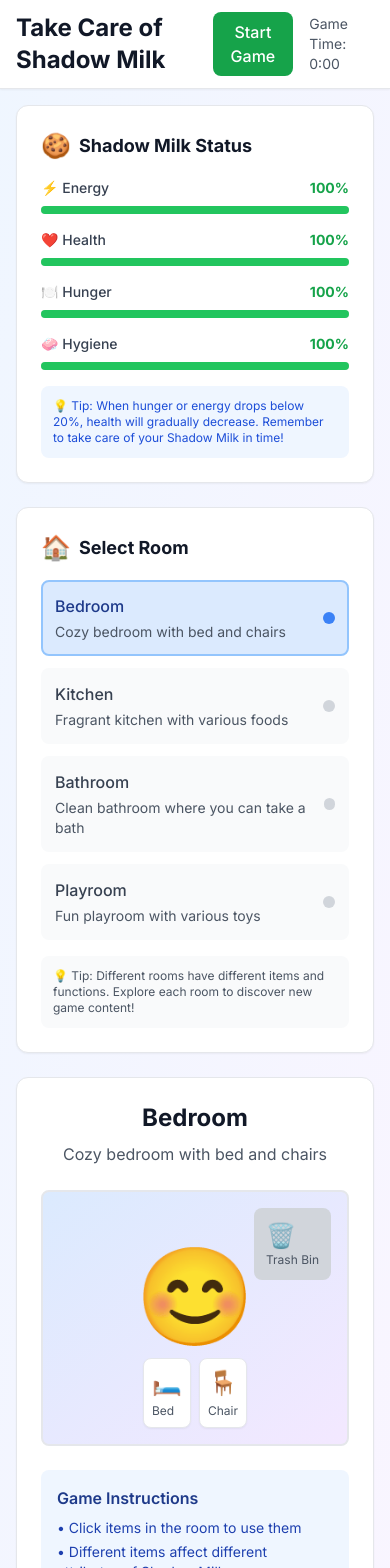
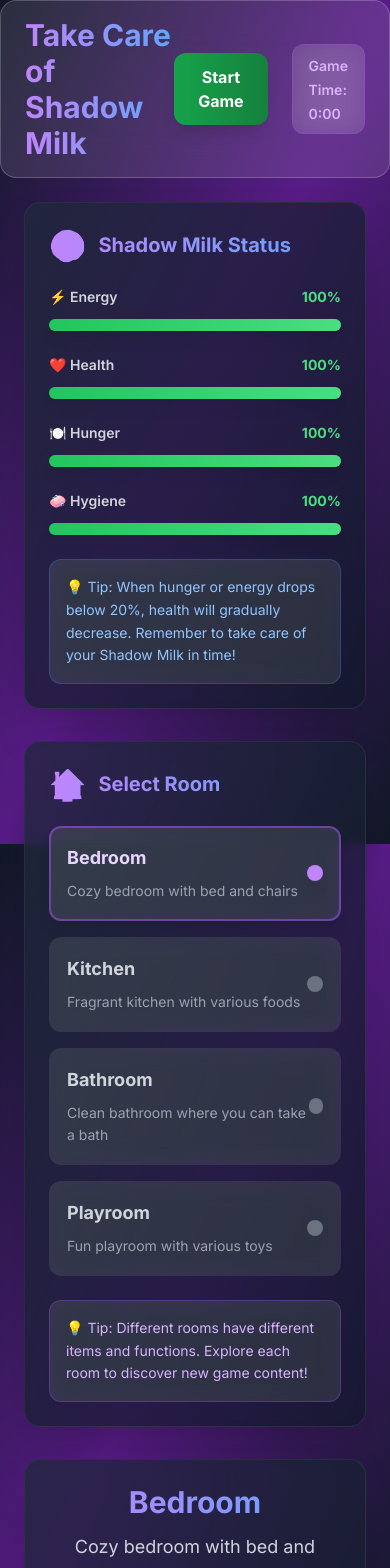
Before and after one commit to ken-fs/takecareofshadowmilk, a Next.js app: page /game in a window 390 px wide. Shown: the top 1568 px of the page. Built offline with nearby package versions, Linux system fonts and the light colour scheme.

Commit message:
feat: 更改主题

```diff
--- a/src/app/game/page.tsx
+++ b/src/app/game/page.tsx
@@ -12,35 +12,37 @@ export default function GamePage() {
   const { t } = useLanguage();
 
   return (
-    <div className="min-h-screen bg-gradient-to-br from-blue-50 to-purple-50">
+    <div className="min-h-screen">
       {/* 游戏标题栏 */}
-      <div className="bg-white shadow-sm border-b border-gray-200 px-4 py-3">
+      <div className="glass-effect sticky top-0 z-50 backdrop-blur-xl px-6 py-4">
         <div className="max-w-7xl mx-auto flex justify-between items-center">
-          <h1 className="text-2xl font-bold text-gray-900">
+          <h1 className="text-3xl font-bold text-gradient">
             {t('game.title')}
           </h1>
-          <div className="flex items-center space-x-4">
+          <div className="flex items-center space-x-6">
             <button
               onClick={() => toggleGame(!state.isGameActive)}
-              className={`px-4 py-2 rounded-lg font-medium transition-colors ${
+              className={`px-6 py-3 rounded-xl font-bold transition-all duration-300 transform hover:scale-105 ${
                 state.isGameActive
-                  ? 'bg-red-600 hover:bg-red-700 text-white'
-                  : 'bg-green-600 hover:bg-green-700 text-white'
+                  ? 'bg-gradient-to-r from-red-600 to-red-700 hover:from-red-700 hover:to-red-800 text-white shadow-lg'
+                  : 'bg-gradient-to-r from-green-600 to-green-700 hover:from-green-700 hover:to-green-800 text-white shadow-lg'
               }`}
             >
               {state.isGameActive ? t('game.pauseGame') : t('game.startGame')}
             </button>
-            <span className="text-sm text-gray-600">
-              {t('game.gameTime')}: {Math.floor(state.gameTime / 60)}:{(state.gameTime % 60).toString().padStart(2, '0')}
-            </span>
+            <div className="glass-effect px-4 py-2 rounded-xl border border-purple-500/30">
+              <span className="text-sm text-purple-300 font-semibold">
+                {t('game.gameTime')}: {Math.floor(state.gameTime / 60)}:{(state.gameTime % 60).toString().padStart(2, '0')}
+              </span>
+            </div>
           </div>
         </div>
       </div>
 
-      <div className="max-w-7xl mx-auto p-4">
-        <div className="grid lg:grid-cols-4 gap-6">
+      <div className="max-w-7xl mx-auto p-6">
+        <div className="grid lg:grid-cols-4 gap-8">
           {/* 左侧边栏 - 状态和房间选择 */}
-          <div className="lg:col-span-1 space-y-6">
+          <div className="lg:col-span-1 space-y-8">
             <GameStats stats={state.stats} />
             <RoomSelector
               currentRoom={state.currentRoom}
--- a/src/app/globals.css
+++ b/src/app/globals.css
@@ -4,25 +4,46 @@
 
 @layer base {
   body {
-    @apply bg-white text-gray-900;
+    @apply bg-gradient-to-br from-gray-900 via-purple-900 to-gray-900 text-white min-h-screen;
+    background-attachment: fixed;
+  }
+
+  html {
+    scroll-behavior: smooth;
   }
 }
 
 @layer components {
   .btn-primary {
-    @apply bg-blue-600 hover:bg-blue-700 text-white font-semibold py-2 px-4 rounded-lg transition-colors duration-200;
+    @apply bg-gradient-to-r from-purple-600 to-blue-600 hover:from-purple-700 hover:to-blue-700 text-white font-bold py-3 px-6 rounded-xl transition-all duration-300 transform hover:scale-105 shadow-lg hover:shadow-xl;
   }
 
   .btn-secondary {
-    @apply bg-gray-200 hover:bg-gray-300 text-gray-800 font-semibold py-2 px-4 rounded-lg transition-colors duration-200;
+    @apply bg-gradient-to-r from-gray-700 to-gray-600 hover:from-gray-600 hover:to-gray-500 text-white font-semibold py-3 px-6 rounded-xl transition-all duration-300 transform hover:scale-105 shadow-lg;
   }
 
   .card {
-    @apply bg-white rounded-lg shadow-md border border-gray-200 p-6;
+    @apply bg-gradient-to-br from-gray-800/80 to-gray-900/80 backdrop-blur-sm rounded-2xl shadow-2xl border border-gray-700/50 p-6 backdrop-saturate-150;
   }
 
   .game-container {
-    @apply max-w-4xl mx-auto p-4;
+    @apply max-w-6xl mx-auto p-6;
+  }
+
+  .hero-gradient {
+    @apply bg-gradient-to-br from-purple-900/40 via-blue-900/40 to-indigo-900/40;
+  }
+
+  .glass-effect {
+    @apply bg-white/10 backdrop-blur-md border border-white/20 rounded-2xl;
+  }
+
+  .text-gradient {
+    @apply bg-gradient-to-r from-purple-400 to-blue-400 bg-clip-text text-transparent;
+  }
+
+  .accent-border {
+    @apply border-l-4 border-purple-500 pl-4;
   }
 }
 
@@ -37,6 +58,18 @@
 
   .animate-fade-in-scale {
     animation: fadeInScale 0.8s ease-out 0.4s both;
+  }
+
+  .animate-float {
+    animation: float 3s ease-in-out infinite;
+  }
+
+  .animate-pulse-slow {
+    animation: pulse 3s cubic-bezier(0.4, 0, 0.6, 1) infinite;
+  }
+
+  .animate-bounce-slow {
+    animation: bounce 2s infinite;
   }
 }
 
@@ -62,20 +95,38 @@
   }
 }
 
-@layer components {
-  .btn-primary {
-    @apply bg-blue-600 hover:bg-blue-700 text-white font-semibold py-2 px-4 rounded-lg transition-colors duration-200;
+@keyframes float {
+  0%, 100% {
+    transform: translateY(0px);
   }
-
-  .btn-secondary {
-    @apply bg-gray-200 hover:bg-gray-300 text-gray-800 font-semibold py-2 px-4 rounded-lg transition-colors duration-200;
-  }
-
-  .card {
-    @apply bg-white rounded-lg shadow-md border border-gray-200 p-6;
-  }
-
-  .game-container {
-    @apply max-w-4xl mx-auto p-4;
+  50% {
+    transform: translateY(-10px);
   }
 }
+
+/* 自定义滚动条 */
+::-webkit-scrollbar {
+  width: 8px;
+}
+
+::-webkit-scrollbar-track {
+  @apply bg-gray-800;
+}
+
+::-webkit-scrollbar-thumb {
+  @apply bg-gradient-to-b from-purple-500 to-blue-500 rounded-full;
+}
+
+::-webkit-scrollbar-thumb:hover {
+  @apply bg-gradient-to-b from-purple-600 to-blue-600;
+}
+
+/* 选择文本样式 */
+::selection {
+  @apply bg-purple-500/30 text-white;
+}
+
+/* 焦点样式 */
+.focus-ring {
+  @apply focus:outline-none focus:ring-2 focus:ring-purple-500 focus:ring-offset-2 focus:ring-offset-gray-900;
+}
--- a/src/components/GameInterface.tsx
+++ b/src/components/GameInterface.tsx
@@ -42,64 +42,76 @@ export function GameInterface({ currentRoom, onUseItem }: GameInterfaceProps) {
   };
 
   return (
-    <div className="bg-white rounded-xl shadow-sm border border-gray-200 p-6">
-      <div className="text-center mb-6">
-        <h3 className="text-2xl font-bold text-gray-900 mb-2">
+    <div className="card hover:scale-105 transition-transform duration-300">
+      <div className="text-center mb-8">
+        <h3 className="text-3xl font-bold text-gradient mb-3">
           {t(`game.rooms.${currentRoom}.name`)}
         </h3>
-        <p className="text-gray-600">{t(`game.rooms.${currentRoom}.description`)}</p>
+        <p className="text-gray-300 text-lg leading-relaxed">{t(`game.rooms.${currentRoom}.description`)}</p>
       </div>
 
       {/* 房间背景 */}
-      <div className={`relative h-64 rounded-lg mb-6 ${currentRoomData?.background} border-2 border-gray-200`}>
+      <div className={`relative h-80 rounded-2xl mb-8 glass-effect border-2 border-purple-500/30 overflow-hidden`}>
         {/* Shadow Milk 角色 */}
         <div className="absolute inset-0 flex items-center justify-center">
-          <div className="text-8xl animate-bounce">
+          <div className="text-9xl animate-bounce-slow">
             {getCharacterEmoji()}
           </div>
         </div>
 
         {/* 房间物品 */}
-        <div className="absolute bottom-4 left-4 right-4">
-          <div className="flex flex-wrap gap-2 justify-center">
+        <div className="absolute bottom-6 left-6 right-6">
+          <div className="flex flex-wrap gap-3 justify-center">
             {roomItems.map((item) => (
               <div
                 key={item.id}
-                className="bg-white rounded-lg p-2 shadow-sm border border-gray-200 cursor-pointer hover:shadow-md transition-shadow"
+                className="glass-effect rounded-xl p-3 shadow-lg border border-white/20 cursor-pointer hover:scale-110 transition-all duration-300 group"
                 onClick={() => onUseItem(item.id)}
                 title={t(`game.items.${item.id}.description`)}
               >
-                <div className="text-2xl">{item.icon}</div>
-                <div className="text-xs text-gray-600 mt-1">{t(`game.items.${item.id}.name`)}</div>
+                <div className="text-3xl group-hover:animate-bounce-slow">{item.icon}</div>
+                <div className="text-xs text-gray-300 mt-2 font-semibold">{t(`game.items.${item.id}.name`)}</div>
               </div>
             ))}
           </div>
         </div>
 
         {/* 垃圾桶 */}
-        <div className="absolute top-4 right-4">
-          <div className="bg-gray-300 rounded-lg p-3 cursor-pointer hover:bg-gray-400 transition-colors">
-            <div className="text-2xl">🗑️</div>
-            <div className="text-xs text-gray-600">{t('game.interface.trashBin')}</div>
+        <div className="absolute top-6 right-6">
+          <div className="glass-effect rounded-xl p-4 cursor-pointer hover:scale-110 hover:bg-red-500/20 transition-all duration-300 border border-red-500/30">
+            <div className="text-3xl">🗑️</div>
+            <div className="text-xs text-gray-300 font-semibold">{t('game.interface.trashBin')}</div>
           </div>
         </div>
       </div>
 
       {/* 游戏说明 */}
-      <div className="bg-blue-50 rounded-lg p-4">
-        <h4 className="font-semibold text-blue-900 mb-2">{t('game.interface.instructions.title')}</h4>
-        <ul className="text-sm text-blue-800 space-y-1">
-          <li>• {t('game.interface.instructions.clickItems')}</li>
-          <li>• {t('game.interface.instructions.itemEffects')}</li>
-          <li>• {t('game.interface.instructions.dragToTrash')}</li>
-          <li>• {t('game.interface.instructions.switchRooms')}</li>
+      <div className="glass-effect p-6 border border-blue-500/30 rounded-xl">
+        <h4 className="font-bold text-blue-300 mb-4 text-lg">{t('game.interface.instructions.title')}</h4>
+        <ul className="text-sm text-gray-300 space-y-2 leading-relaxed">
+          <li className="flex items-center">
+            <span className="text-blue-400 mr-2">•</span>
+            {t('game.interface.instructions.clickItems')}
+          </li>
+          <li className="flex items-center">
+            <span className="text-blue-400 mr-2">•</span>
+            {t('game.interface.instructions.itemEffects')}
+          </li>
+          <li className="flex items-center">
+            <span className="text-blue-400 mr-2">•</span>
+            {t('game.interface.instructions.dragToTrash')}
+          </li>
+          <li className="flex items-center">
+            <span className="text-blue-400 mr-2">•</span>
+            {t('game.interface.instructions.switchRooms')}
+          </li>
         </ul>
       </div>
 
       {/* 拖拽提示 */}
       {draggedItem && (
-        <div className="mt-4 p-3 bg-yellow-50 rounded-lg border border-yellow-200">
-          <p className="text-sm text-yellow-800">
+        <div className="mt-6 p-4 glass-effect border border-yellow-500/30 rounded-xl">
+          <p className="text-sm text-yellow-300 leading-relaxed">
             🎯 {t('game.interface.dragHint')}
           </p>
         </div>
--- a/src/components/GameStats.tsx
+++ b/src/components/GameStats.tsx
@@ -9,38 +9,38 @@ export function GameStats({ stats }: GameStatsProps) {
   const { t } = useLanguage();
 
   const getStatColor = (value: number) => {
-    if (value >= 80) return 'text-green-600';
-    if (value >= 50) return 'text-yellow-600';
-    if (value >= 20) return 'text-orange-600';
-    return 'text-red-600';
+    if (value >= 80) return 'text-green-400';
+    if (value >= 50) return 'text-yellow-400';
+    if (value >= 20) return 'text-orange-400';
+    return 'text-red-400';
   };
 
   const getStatBarColor = (value: number) => {
-    if (value >= 80) return 'bg-green-500';
-    if (value >= 50) return 'bg-yellow-500';
-    if (value >= 20) return 'bg-orange-500';
-    return 'bg-red-500';
+    if (value >= 80) return 'bg-gradient-to-r from-green-500 to-green-400';
+    if (value >= 50) return 'bg-gradient-to-r from-yellow-500 to-yellow-400';
+    if (value >= 20) return 'bg-gradient-to-r from-orange-500 to-orange-400';
+    return 'bg-gradient-to-r from-red-500 to-red-400';
   };
 
   return (
-    <div className="bg-white rounded-xl shadow-sm border border-gray-200 p-6">
-      <h3 className="text-lg font-bold text-gray-900 mb-4 flex items-center">
-        <span className="text-2xl mr-2">🍪</span>
+    <div className="card hover:scale-105 transition-transform duration-300">
+      <h3 className="text-xl font-bold text-gradient mb-6 flex items-center">
+        <span className="text-3xl mr-3 animate-bounce-slow">🍪</span>
         {t('game.stats.title')}
       </h3>
 
-      <div className="space-y-4">
+      <div className="space-y-6">
         {/* 能量 */}
         <div>
-          <div className="flex justify-between items-center mb-2">
-            <span className="text-sm font-medium text-gray-700">⚡ {t('game.stats.energy')}</span>
+          <div className="flex justify-between items-center mb-3">
+            <span className="text-sm font-semibold text-gray-300">⚡ {t('game.stats.energy')}</span>
             <span className={`text-sm font-bold ${getStatColor(stats.energy)}`}>
               {Math.round(stats.energy)}%
             </span>
           </div>
-          <div className="w-full bg-gray-200 rounded-full h-2">
+          <div className="w-full bg-gray-700 rounded-full h-3">
             <div
-              className={`h-2 rounded-full transition-all duration-300 ${getStatBarColor(stats.energy)}`}
+              className={`h-3 rounded-full transition-all duration-500 ${getStatBarColor(stats.energy)} shadow-lg`}
               style={{ width: `${stats.energy}%` }}
             />
           </div>
@@ -48,15 +48,15 @@ export function GameStats({ stats }: GameStatsProps) {
 
         {/* 健康 */}
         <div>
-          <div className="flex justify-between items-center mb-2">
-            <span className="text-sm font-medium text-gray-700">❤️ {t('game.stats.health')}</span>
+          <div className="flex justify-between items-center mb-3">
+            <span className="text-sm font-semibold text-gray-300">❤️ {t('game.stats.health')}</span>
             <span className={`text-sm font-bold ${getStatColor(stats.health)}`}>
               {Math.round(stats.health)}%
             </span>
           </div>
-          <div className="w-full bg-gray-200 rounded-full h-2">
+          <div className="w-full bg-gray-700 rounded-full h-3">
             <div
-              className={`h-2 rounded-full transition-all duration-300 ${getStatBarColor(stats.health)}`}
+              className={`h-3 rounded-full transition-all duration-500 ${getStatBarColor(stats.health)} shadow-lg`}
               style={{ width: `${stats.health}%` }}
             />
           </div>
@@ -64,15 +64,15 @@ export function GameStats({ stats }: GameStatsProps) {
 
         {/* 饥饿 */}
         <div>
-          <div className="flex justify-between items-center mb-2">
-            <span className="text-sm font-medium text-gray-700">🍽️ {t('game.stats.hunger')}</span>
+          <div className="flex justify-between items-center mb-3">
+            <span className="text-sm font-semibold text-gray-300">🍽️ {t('game.stats.hunger')}</span>
             <span className={`text-sm font-bold ${getStatColor(stats.hunger)}`}>
               {Math.round(stats.hunger)}%
             </span>
           </div>
-          <div className="w-full bg-gray-200 rounded-full h-2">
+          <div className="w-full bg-gray-700 rounded-full h-3">
             <div
-              className={`h-2 rounded-full transition-all duration-300 ${getStatBarColor(stats.hunger)}`}
+              className={`h-3 rounded-full transition-all duration-500 ${getStatBarColor(stats.hunger)} shadow-lg`}
               style={{ width: `${stats.hunger}%` }}
             />
           </div>
@@ -80,15 +80,15 @@ export function GameStats({ stats }: GameStatsProps) {
 
         {/* 卫生 */}
         <div>
-          <div className="flex justify-between items-center mb-2">
-            <span className="text-sm font-medium text-gray-700">🧼 {t('game.stats.hygiene')}</span>
+          <div className="flex justify-between items-center mb-3">
+            <span className="text-sm font-semibold text-gray-300">🧼 {t('game.stats.hygiene')}</span>
             <span className={`text-sm font-bold ${getStatColor(stats.hygiene)}`}>
               {Math.round(stats.hygiene)}%
             </span>
           </div>
-          <div className="w-full bg-gray-200 rounded-full h-2">
+          <div className="w-full bg-gray-700 rounded-full h-3">
             <div
-              className={`h-2 rounded-full transition-all duration-300 ${getStatBarColor(stats.hygiene)}`}
+              className={`h-3 rounded-full transition-all duration-500 ${getStatBarColor(stats.hygiene)} shadow-lg`}
               style={{ width: `${stats.hygiene}%` }}
             />
           </div>
@@ -96,8 +96,8 @@ export function GameStats({ stats }: GameStatsProps) {
       </div>
 
       {/* 状态提示 */}
-      <div className="mt-4 p-3 bg-blue-50 rounded-lg">
-        <p className="text-xs text-blue-700">
+      <div className="mt-6 p-4 glass-effect border border-blue-500/30 rounded-xl">
+        <p className="text-sm text-blue-300 leading-relaxed">
           💡 {t('game.stats.tip')}
         </p>
       </div>
--- a/src/components/RoomSelector.tsx
+++ b/src/components/RoomSelector.tsx
@@ -10,30 +10,30 @@ export function RoomSelector({ currentRoom, onRoomChange }: RoomSelectorProps) {
   const { t } = useLanguage();
 
   return (
-    <div className="bg-white rounded-xl shadow-sm border border-gray-200 p-6">
-      <h3 className="text-lg font-bold text-gray-900 mb-4 flex items-center">
-        <span className="text-2xl mr-2">🏠</span>
+    <div className="card hover:scale-105 transition-transform duration-300">
+      <h3 className="text-xl font-bold text-gradient mb-6 flex items-center">
+        <span className="text-3xl mr-3 animate-bounce-slow">🏠</span>
         {t('game.roomSelector.title')}
       </h3>
 
-      <div className="space-y-3">
+      <div className="space-y-4">
         {ROOMS.map((room) => (
           <button
             key={room.id}
             onClick={() => onRoomChange(room.id)}
-            className={`w-full p-3 rounded-lg text-left transition-all duration-200 ${
+            className={`w-full p-4 rounded-xl text-left transition-all duration-300 transform hover:scale-105 ${
               currentRoom === room.id
-                ? 'bg-blue-100 border-2 border-blue-300 text-blue-900'
-                : 'bg-gray-50 hover:bg-gray-100 border-2 border-transparent text-gray-700'
+                ? 'glass-effect border-2 border-purple-500/50 text-purple-200 shadow-lg'
+                : 'glass-effect hover:bg-white/10 border-2 border-transparent text-gray-300 hover:text-white'
             }`}
           >
             <div className="flex items-center justify-between">
               <div>
-                <h4 className="font-medium">{t(`game.rooms.${room.id}.name`)}</h4>
-                <p className="text-sm text-gray-600 mt-1">{t(`game.rooms.${room.id}.description`)}</p>
+                <h4 className="font-bold text-lg mb-2">{t(`game.rooms.${room.id}.name`)}</h4>
+                <p className="text-sm text-gray-400 leading-relaxed">{t(`game.rooms.${room.id}.description`)}</p>
               </div>
-              <div className={`w-3 h-3 rounded-full ${
-                currentRoom === room.id ? 'bg-blue-500' : 'bg-gray-300'
+              <div className={`w-4 h-4 rounded-full transition-all duration-300 ${
+                currentRoom === room.id ? 'bg-purple-400 shadow-lg' : 'bg-gray-500'
               }`} />
             </div>
           </button>
@@ -41,8 +41,8 @@ export function RoomSelector({ currentRoom, onRoomChange }: RoomSelectorProps) {
       </div>
 
       {/* 房间信息 */}
-      <div className="mt-4 p-3 bg-gray-50 rounded-lg">
-        <p className="text-xs text-gray-600">
+      <div className="mt-6 p-4 glass-effect border border-purple-500/30 rounded-xl">
+        <p className="text-sm text-purple-300 leading-relaxed">
           💡 {t('game.roomSelector.tip')}
         </p>
       </div>
```
Also changed, not shown: src/app/page.tsx (+38 -31 lines), src/components/FeaturedGames.tsx (+24 -24 lines), src/components/GameFeatures.tsx (+49 -49 lines), src/components/GameHero.tsx (+22 -16 lines), src/components/GameSummary.tsx (+50 -50 lines), src/components/Inventory.tsx (+30 -28 lines), src/components/LanguageSwitcher.tsx (+11 -11 lines).
